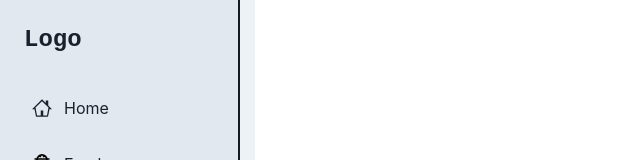
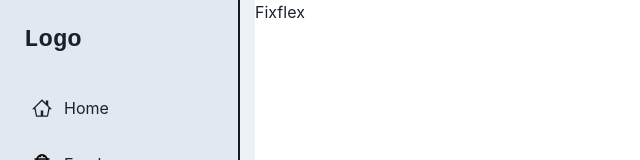
Before and after one commit to ShadFyt/Contractor-Assist-front-end, a React (Create React App) app: page /jobs/1 in a window 1280 px wide. Shown: the top 160 px of the page, without its empty margins (0-640 px from the left). Built offline with nearby package versions, Linux system fonts and the light colour scheme.

Commit message:
route setup for singleJobPage

```diff
--- a/src/components/Main.jsx
+++ b/src/components/Main.jsx
@@ -3,6 +3,7 @@ import { Switch, Route, Redirect, withRouter } from "react-router-dom";
 import { Box, Stack } from "@chakra-ui/react";
 import Sidebar from "./layout/Sidebar";
 import ListJobs from "./jobs";
+import { SingleJobPage } from "./jobs/singleJobPage";
 
 const HomePage = () => {
   return <div>Home page</div>;
@@ -28,6 +29,8 @@ function MainComponent() {
             <Route path="/home" component={HomePage} />
             <Route exact path="/jobs" component={ListJobs} />
             <Route exact path="/employees" component={EmployeesPage} />
+            <Route exact path="/jobs/:jobId" component={SingleJobPage} />
+            <Redirect to="/" />
           </Switch>
         </Box>
       </Stack>
--- a/src/components/jobs/JobComponent.jsx
+++ b/src/components/jobs/JobComponent.jsx
@@ -1,4 +1,6 @@
 import React from "react";
+import { Link as ReactLink } from "react-router-dom";
+
 import {
   Box,
   Stack,
@@ -113,14 +115,15 @@ const DetailTab = ({ jobDetail }) => {
   );
 };
 function Job({ job }) {
-  const [value, setValue] = React.useState("10 bloor st");
   return (
     <Box bg={"teal.600"} rounded="2xl" boxShadow="base">
       <Stack p={2}>
         <HStack justify="space-between">
           <Box>
             <Heading size={"lg"} marginLeft={6} color="white">
-              {job.jobName}
+              <Link as={ReactLink} to={`/jobs/${job.id}`}>
+                {job.jobName}
+              </Link>
             </Heading>
             <Text align="end" fontSize="2xl" fontWeight="hairline">
               {job.contact.owner}
--- a/src/components/jobs/deleteJob.jsx
+++ b/src/components/jobs/deleteJob.jsx
@@ -8,7 +8,7 @@ import {
   AlertDialogOverlay,
 } from "@chakra-ui/react";
 import React, { useState, useRef } from "react";
-import { useDispatch, useSelector } from "react-redux";
+import { useDispatch } from "react-redux";
 
 import { jobDeleted } from "../../features/job/jobSlice";
 
@@ -16,10 +16,6 @@ export const DeleteJob = ({ jobId, ...rest }) => {
   const [isOpen, setIsOpen] = useState(false);
   const onClose = () => setIsOpen(false);
   const cancelRef = useRef();
-
-  const job = useSelector((state) =>
-    state.job.listOfJobs.find((job) => job.id === jobId)
-  );
 
   const dispatch = useDispatch();
 
--- /dev/null
+++ b/src/components/jobs/singleJobPage.jsx
@@ -0,0 +1,25 @@
+import React from "react";
+import { useSelector } from "react-redux";
+
+export const SingleJobPage = ({ match }) => {
+  const { jobId } = match.params;
+
+  const job = useSelector((state) => {
+    console.log(state.job.listOfJobs.find((job) => job.id === parseInt(jobId)));
+    return state.job.listOfJobs.find((job) => job.id === parseInt(jobId));
+  });
+
+  if (!job) {
+    return (
+      <section>
+        <h2>Job not found</h2>
+      </section>
+    );
+  }
+
+  return (
+    <section>
+      <h2>{job.jobName}</h2>
+    </section>
+  );
+};
--- a/src/components/layout/Sidebar.jsx
+++ b/src/components/layout/Sidebar.jsx
@@ -1,5 +1,5 @@
 import React from "react";
-// import { Link } from "react-router-dom";
+import { Link as ReactLink } from "react-router-dom";
 
 import {
   IconButton,
@@ -57,7 +57,11 @@ const Content = ({ onClose, items_top, items_bottom, ...rest }) => {
         <Box>
           {" "}
           {items_top.map((link) => (
-            <NavItem key={link.name} icon={link.icon} navLink={link.name.toLowerCase()}>
+            <NavItem
+              key={link.name}
+              icon={link.icon}
+              navLink={link.name.toLowerCase()}
+            >
               {" "}
               {link.name}{" "}
             </NavItem>
@@ -79,7 +83,7 @@ const Content = ({ onClose, items_top, items_bottom, ...rest }) => {
 
 const NavItem = ({ icon, children, navLink, ...rest }) => {
   return (
-    <Link href={navLink} style={{ textDecoration: "none" }}>
+    <Link as={ReactLink} to={`/${navLink}`} style={{ textDecoration: "none" }}>
       <Flex
         align="center"
         p="4"
```
